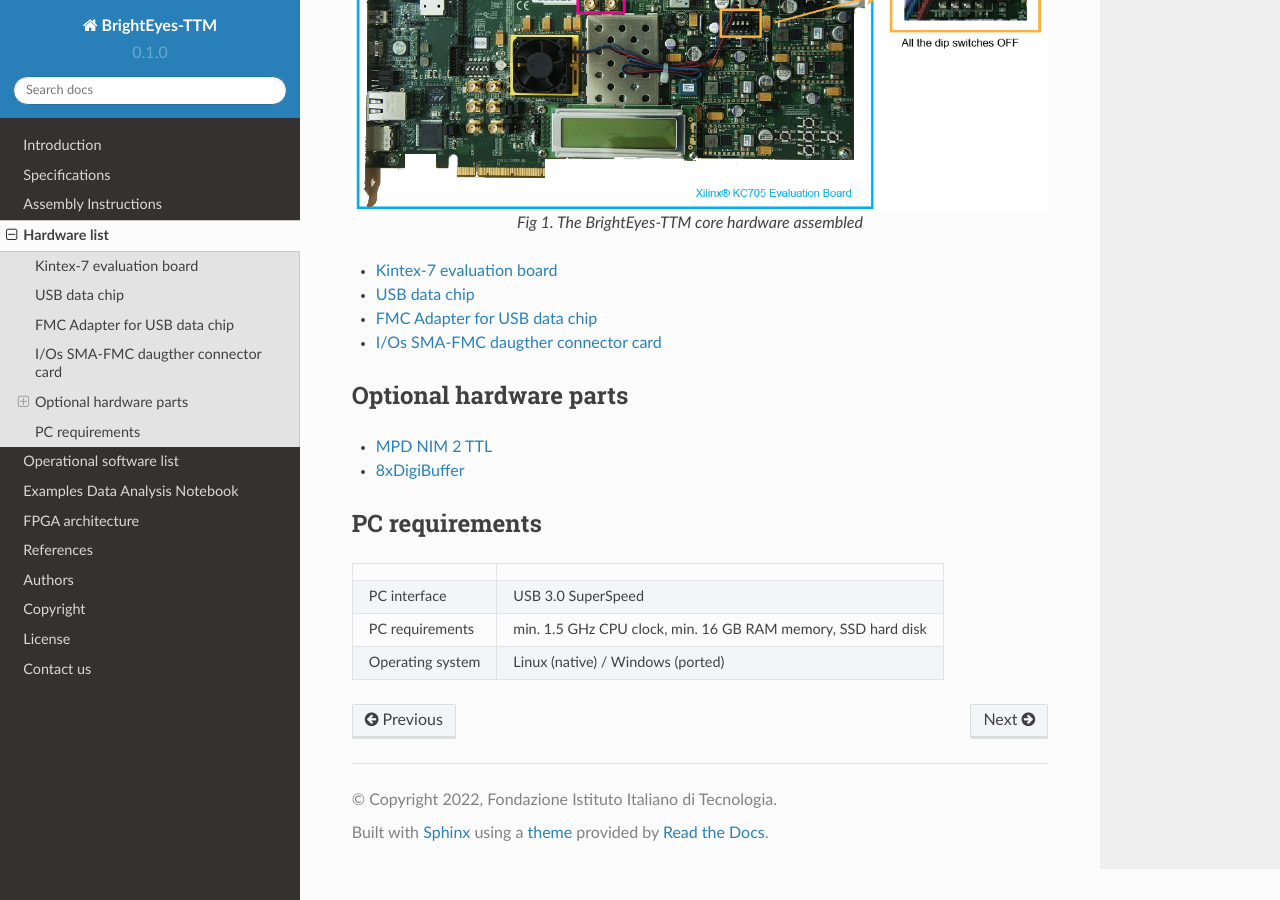
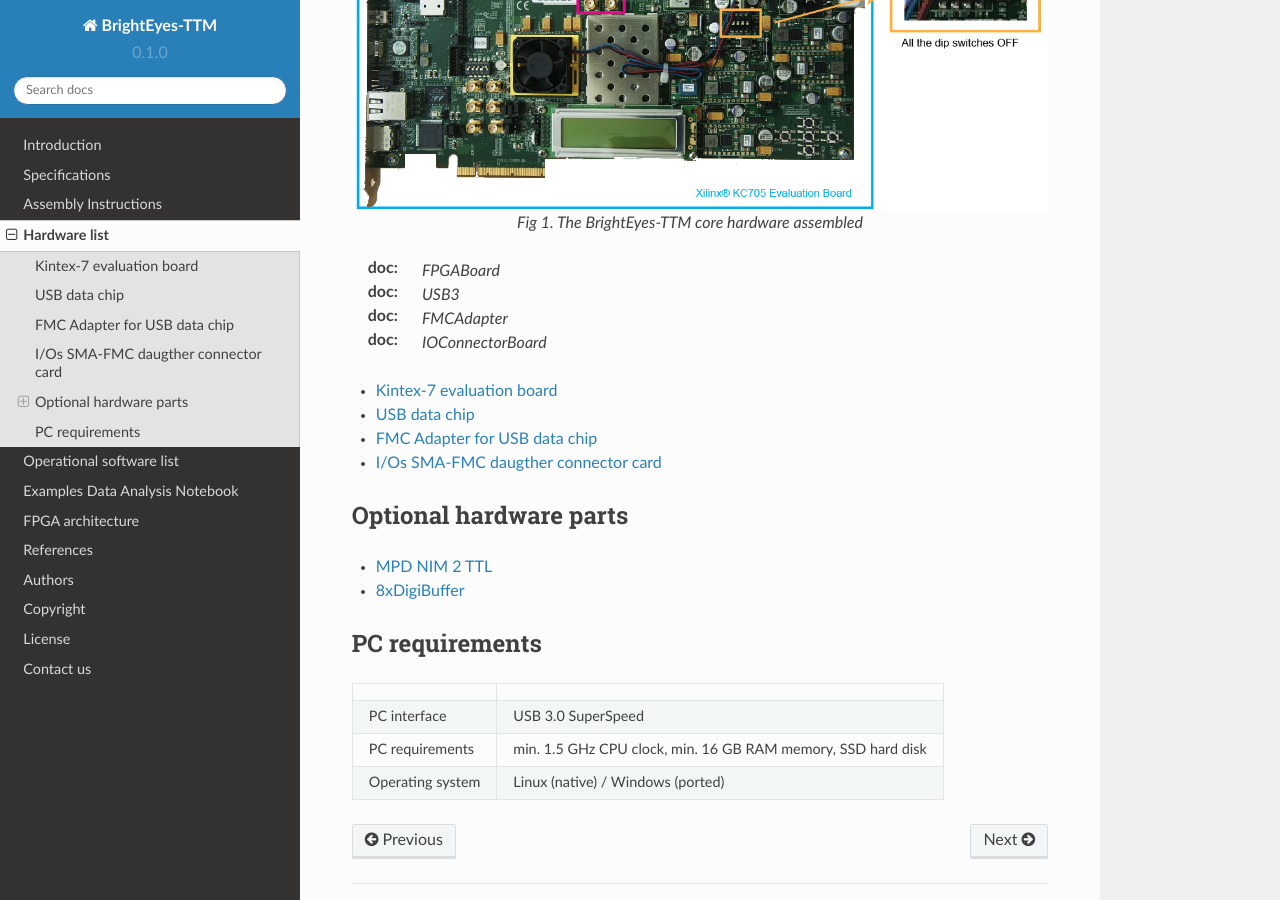
Before and after one commit to mattia-donato/BrightEyes-TTM-docs, a Sphinx documentation site: the page built from docs/source/hardware.rst, in a window 1280 px wide and 900 px high, scrolled down 519 px. Built offline with Sphinx 7.4.7 and the Read the Docs theme 2.0.0, drawn with Linux system fonts in a browser that asks for light colours.

Commit message:
Update hardware.rst

```diff
--- a/docs/source/hardware.rst
+++ b/docs/source/hardware.rst
@@ -9,6 +9,15 @@ In the table below you can find the complete list of all the needed hardware com
  :align: center
 
  Fig 1. The BrightEyes-TTM core hardware assembled
+
+:doc: `FPGABoard`
+
+:doc: `USB3`
+
+:doc: `FMCAdapter`
+
+:doc: `IOConnectorBoard`
+
 
 
 .. toctree::
```
